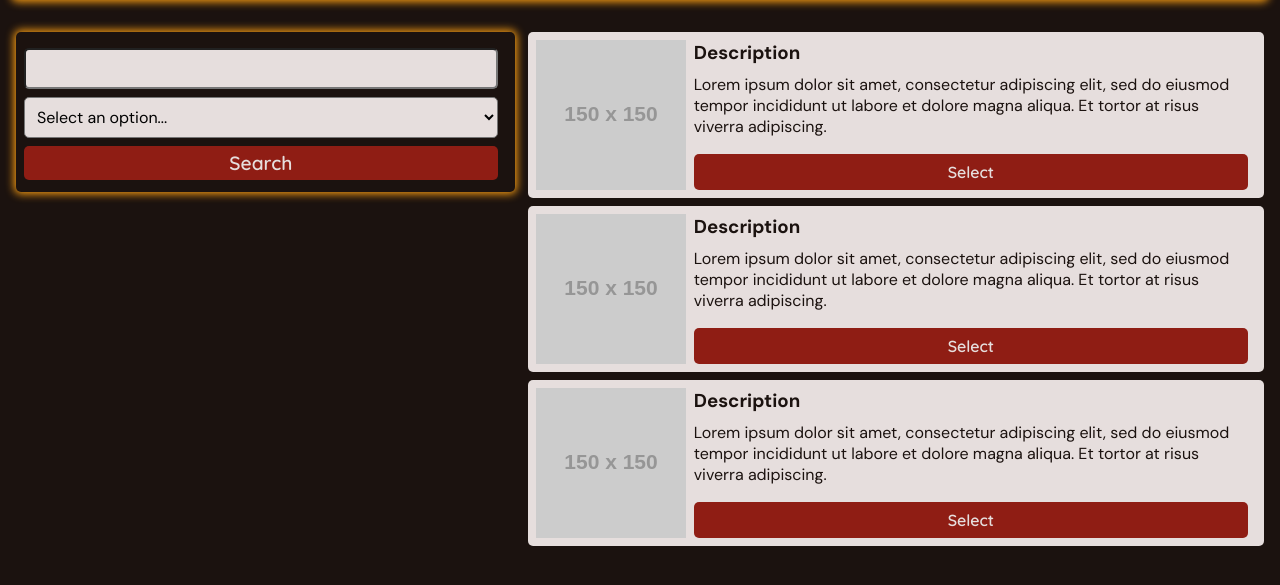
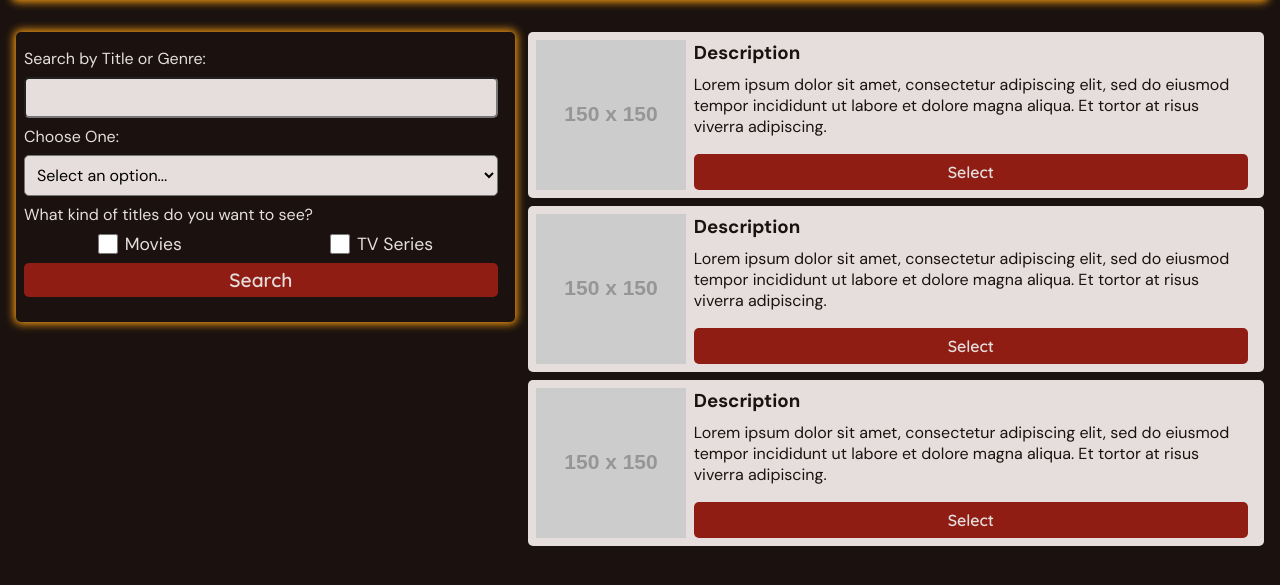
Before and after one commit to wyatthalbach15/CinemAPIcker, a plain HTML site: page index.html in a window 1280 px wide. Shown: the part 151-736 px from the top of the page. Drawn offline with nearby package versions, Linux system fonts and the light colour scheme; placeholder pictures from the web are drawn by us.

Commit message:
Added checkboxes and labels to search box

```diff
--- a/assets/script.js
+++ b/assets/script.js
@@ -1,3 +1,8 @@
+var userInput = document.querySelector("#user-input");
+var dropDown = document.querySelector("#drop-down");
+var searchButton = document.querySelector("#search-button");
+
+
 var imdbApiUrl = "https://imdb-api.com/en/API/AdvancedSearch/k_zns86b2w/?genres=fantasy";
 
 // fetch(imdbApiUrl).then(function(response) {
--- a/assets/style.css
+++ b/assets/style.css
@@ -67,19 +67,38 @@ header {
 /* Search Bar */
 #search-container {
     width: 100%;
-    max-height: 160px;
+    max-height: 290px;
     padding: 1em .5em;
     margin-bottom: 1.5em;
 }
 
-#search-container input,
+#search-container input[type=text],
 #search-container select {
     width: 98%;
     padding: .5em;
-    margin-bottom: .5em;
+    margin: .5em 0;
     background-color: var(--prim);
     font-family: 'DM Sans', sans-serif;
     font-size: 100%;
+}
+
+#checkbox-container {
+    display: flex;
+    justify-content: space-around;
+    align-items: start;
+    margin: .5em 0;
+}
+
+#checkbox-container input[type=checkbox] {
+    margin-right: .5em;
+    width: 20px;
+    height: 20px;
+}
+
+#checkbox-container label {
+    display: flex;
+    align-items: center;
+    font-size: 110%;
 }
 
 #search-container button {
--- a/index.html
+++ b/index.html
@@ -30,14 +30,31 @@
         <section id="search-container" class="backlight rounded">
             <form>
 
-                <input type="text" id="user-input" class="rounded">
-                <select class="rounded">
+                <!-- Search Input -->
+                <label for="user-input" class="mb-5">Search by Title or Genre:</label>
+                <input type="text" id="user-input" name="user-input" class="rounded">
+
+
+                <!-- Drop Down -->
+                <label>Choose One:</label>
+                <select class="rounded" id="drop-down" name="drop-down">
                     <option>Select an option...</option>
-                    <option>Title</option>
-                    <option>Genre</option>
-                    <option>Release Date</option>
-                    <option>Rating</option>
+                    <option value="title">Title</option>
+                    <option value="genre">Genre</option>
                 </select>
+
+                <!-- Checkbox -->
+                <p>What kind of titles do you want to see?</p>
+                <div id="checkbox-container">
+                    <label for="film">
+                        <input type="checkbox" id="film" name="film" value="feature">Movies
+                    </label>
+
+                    <label for="tv">
+                        <input type="checkbox" id="tv" name="tv" value="tv_series">TV Series
+                    </label>
+                </div>
+
                 <button type="submit" id="search-button" class="rounded">Search</button>
             </form>
         </section>
```
